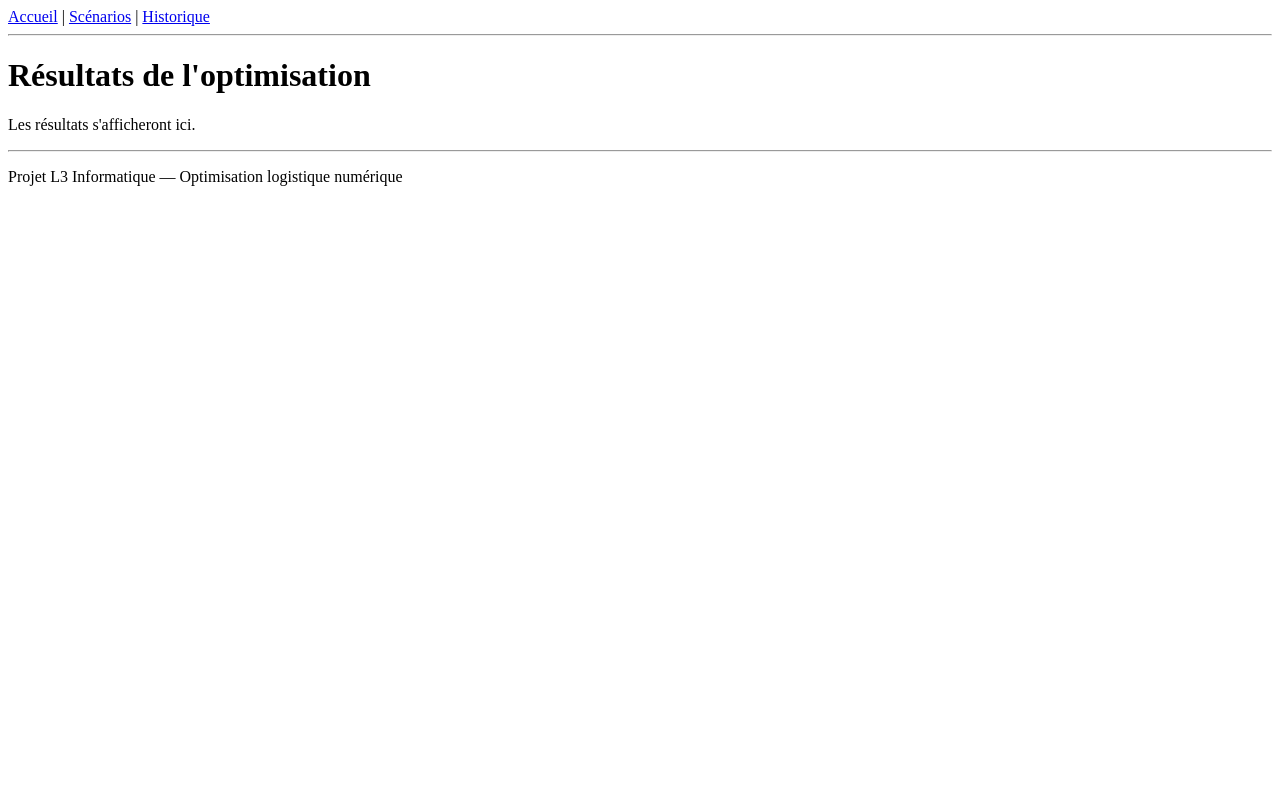
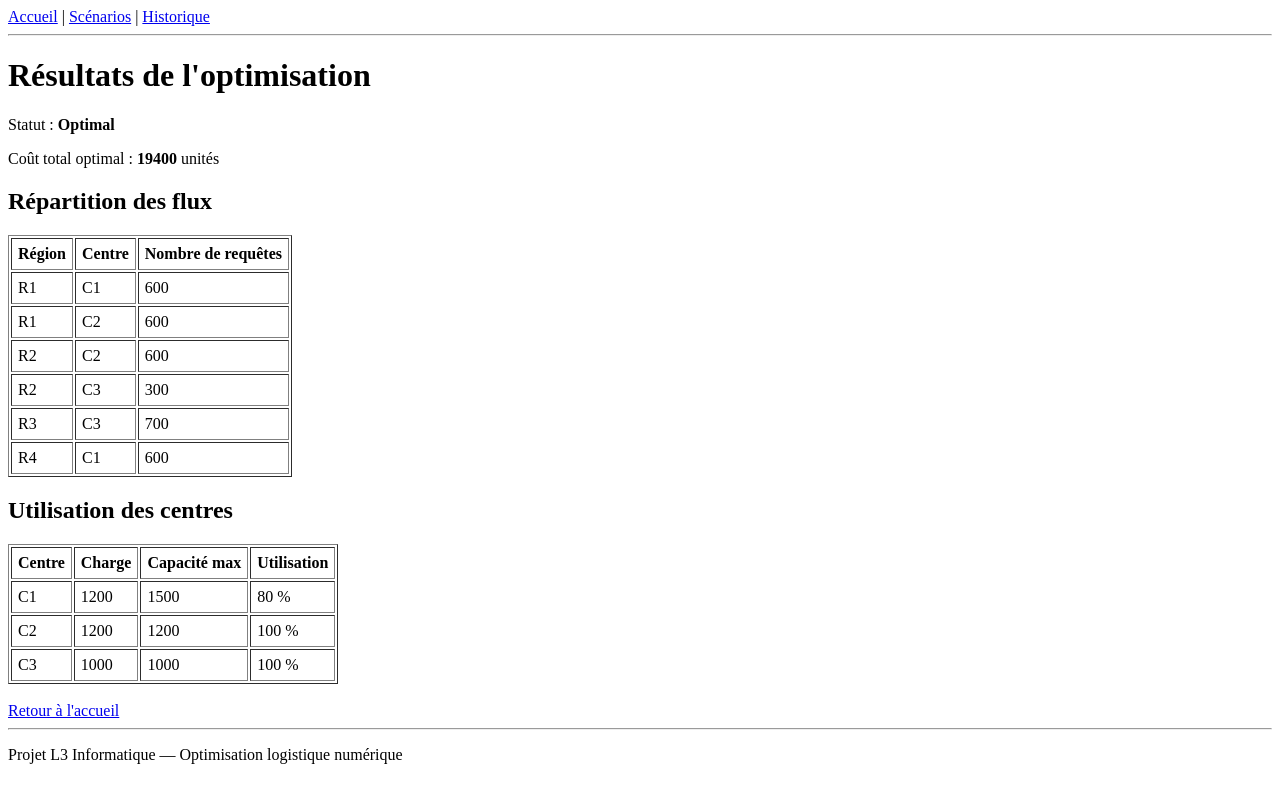
Before and after one commit to NajoroRabiaza/System_optimization_logistic_numeric, a Django app: page /resultats/ in a window 1280 px wide. Run offline with Django 4.2, Linux system fonts and the light colour scheme.

Commit message:
feat: add results page with fake data

```diff
--- a/interface/templates/interface/resultats.html
+++ b/interface/templates/interface/resultats.html
@@ -3,6 +3,46 @@
 {% block title %}Résultats — Logistics Optimizer{% endblock %}
 
 {% block content %}
-    <h1>Résultats de l'optimisation</h1>
-    <p>Les résultats s'afficheront ici.</p>
+<h1>Résultats de l'optimisation</h1>
+
+<p>Statut : <strong>{{ resultats.statut }}</strong></p>
+<p>Coût total optimal : <strong>{{ resultats.cout_total }}</strong> unités</p>
+
+<h2>Répartition des flux</h2>
+<table border="1" cellpadding="6">
+    <tr>
+        <th>Région</th>
+        <th>Centre</th>
+        <th>Nombre de requêtes</th>
+    </tr>
+    {% for ligne in resultats.flux %}
+    <tr>
+        <td>{{ ligne.region }}</td>
+        <td>{{ ligne.centre }}</td>
+        <td>{{ ligne.quantite }}</td>
+    </tr>
+    {% endfor %}
+</table>
+
+<h2>Utilisation des centres</h2>
+<table border="1" cellpadding="6">
+    <tr>
+        <th>Centre</th>
+        <th>Charge</th>
+        <th>Capacité max</th>
+        <th>Utilisation</th>
+    </tr>
+    {% for ligne in resultats.utilisation %}
+    <tr>
+        <td>{{ ligne.centre }}</td>
+        <td>{{ ligne.charge }}</td>
+        <td>{{ ligne.capacite }}</td>
+        <td>{{ ligne.pourcentage }} %</td>
+    </tr>
+    {% endfor %}
+</table>
+
+<br>
+<a href="{% url 'interface:index' %}">Retour à l'accueil</a>
+
 {% endblock %}
--- a/interface/views.py
+++ b/interface/views.py
@@ -19,7 +19,26 @@ def index(request):
 
 
 def resultats(request):
-    return render(request, 'interface/resultats.html')
+    # Fausses données pour construire l'affichage
+    # Ces valeurs seront remplacées par la vraie solution du solveur plus tard
+    resultats_fictifs = {
+        'cout_total': 19400,
+        'statut': 'Optimal',
+        'flux': [
+            {'region': 'R1', 'centre': 'C1', 'quantite': 600},
+            {'region': 'R1', 'centre': 'C2', 'quantite': 600},
+            {'region': 'R2', 'centre': 'C2', 'quantite': 600},
+            {'region': 'R2', 'centre': 'C3', 'quantite': 300},
+            {'region': 'R3', 'centre': 'C3', 'quantite': 700},
+            {'region': 'R4', 'centre': 'C1', 'quantite': 600},
+        ],
+        'utilisation': [
+            {'centre': 'C1', 'charge': 1200, 'capacite': 1500, 'pourcentage': 80},
+            {'centre': 'C2', 'charge': 1200, 'capacite': 1200, 'pourcentage': 100},
+            {'centre': 'C3', 'charge': 1000, 'capacite': 1000, 'pourcentage': 100},
+        ],
+    }
+    return render(request, 'interface/resultats.html', {'resultats': resultats_fictifs})
 
 
 def scenarios(request):
```
